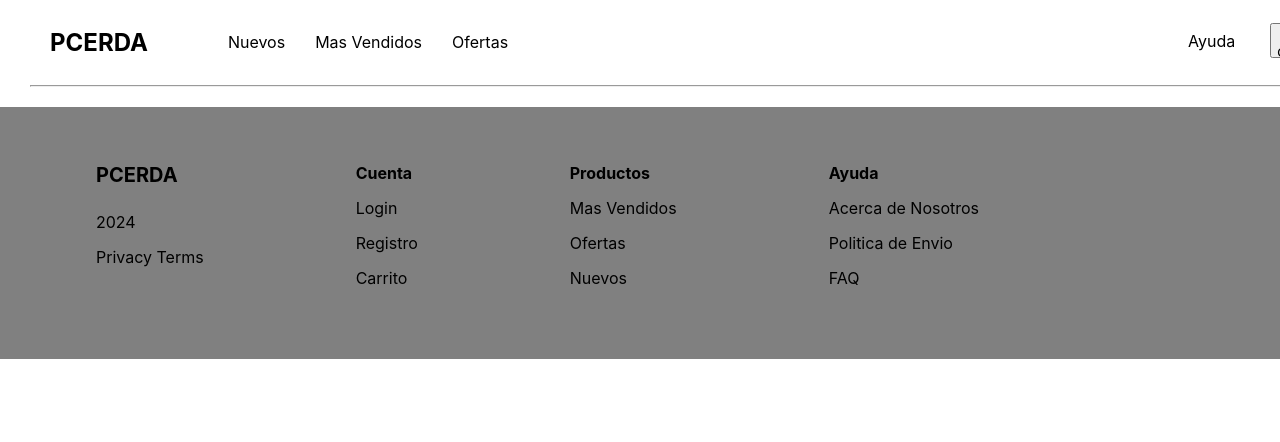
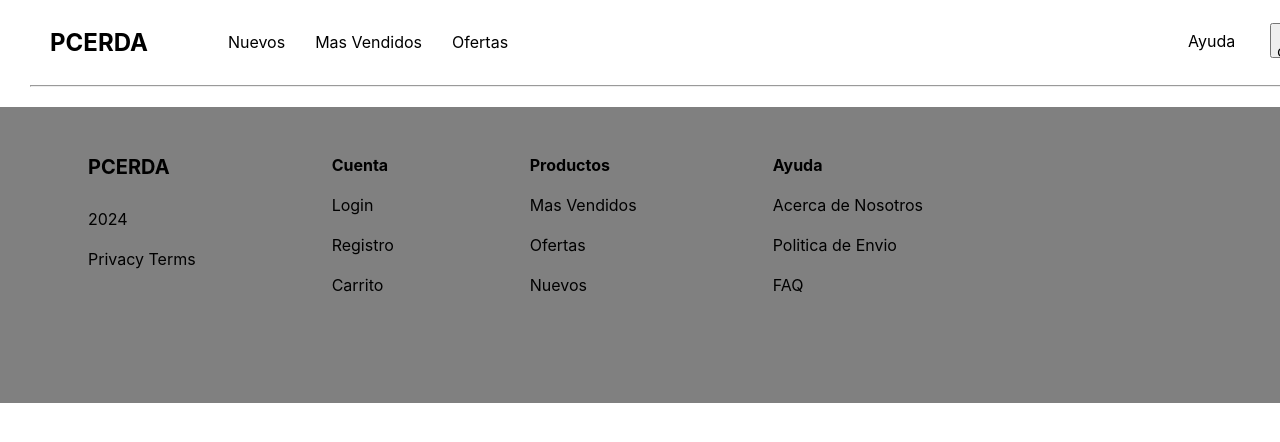
Before and after one commit to kennettcoca1512/proyecto_progra_web, a React (Vite) app in the folder my-react-app/: page / in a window 1280 px wide. Shown: the top 442 px of the page. Built offline with nearby package versions, Linux system fonts and the light colour scheme.

Commit message:
arreglando index.css

```diff
--- a/my-react-app/src/components/Shares/Footer/Footer.jsx
+++ b/my-react-app/src/components/Shares/Footer/Footer.jsx
@@ -4,18 +4,19 @@ export default function Footer(){
         flexDirection:'column',
         whiteSpace: 'nowrap',
         listStyleType: 'none',
-        margin: '3.5rem'
+        margin: '3rem',
+        paddingBottom: '40px'
     }
     const genlistStyle={
         display: 'flex',
         backgroundColor: 'grey'
     }
     const liStyle={
-        marginBottom:'25px',
+        marginBottom:'30px',
         fontSize:'20px'
     }
     const liStyle2={
-        marginBottom: '15px'
+        marginBottom: '20px'
     }
     return(
         <>
--- a/my-react-app/src/index.css
+++ b/my-react-app/src/index.css
@@ -3,7 +3,6 @@
 }
 body{
   display: flex;
-  margin-right: auto;
-  margin-left: auto;
+  margin-left: 0%;
 
 }
```
